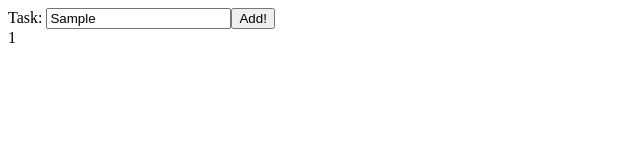
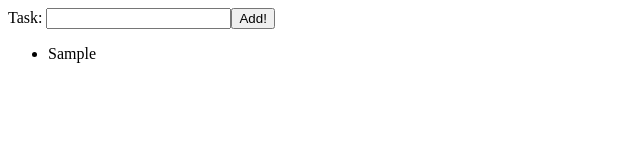
Before and after one commit to crespire/js-task-app, a React (Create React App) app: page / in a window 1280 px wide. Both pictures are taken after typing "Sample" into the empty fields and a click on the input "Add!". Shown: the top 160 px of the page, without its empty margins (0-640 px from the left). Built offline with nearby package versions, Linux system fonts and the light colour scheme.

Commit message:
Add id to tasks

```diff
--- a/package.json
+++ b/package.json
@@ -9,6 +9,7 @@
     "react": "^18.2.0",
     "react-dom": "^18.2.0",
     "react-scripts": "5.0.1",
+    "uniqid": "^5.4.0",
     "web-vitals": "^2.1.4"
   },
   "scripts": {
--- a/src/App.js
+++ b/src/App.js
@@ -1,5 +1,6 @@
 import React, { Component } from 'react';
 import Overview from './components/Overview';
+import uniqid from 'uniqid';
 
 class App extends Component {
   constructor(props) {
@@ -15,14 +16,22 @@ class App extends Component {
   }
 
   handleChange(event) {
-    this.setState({new_task: event.target.value});
+    this.setState({
+      new_task: {
+        text: event.target.value,
+        id: this.state.taskList.id,
+      }
+    });
   }
 
   handleSubmit(event) {
     event.preventDefault();
     this.setState({
-      taskList: this.state.taskList.push(this.state.task),
-      new_task: { text: '' },
+      taskList: this.state.taskList.concat(this.state.new_task),
+      new_task: {
+        text: '',
+        id: uniqid()
+      },
     })
   }
 
@@ -33,10 +42,10 @@ class App extends Component {
       <div className="App">
         <form onSubmit={this.handleSubmit}>
           <label htmlFor='new-task'>Task: </label>
-          <input type="text" id='new-task' />
+          <input type="text" id='new-task' value={new_task.text} onChange={this.handleChange} />
           <input type='submit' value='Add!' />
         </form>
-        <Overview taskList={this.state.taskList} />
+        <Overview taskList={taskList} />
       </div>
     );
   }
--- a/src/components/Overview.js
+++ b/src/components/Overview.js
@@ -6,9 +6,15 @@ class Overview extends Component {
   }
 
   render() {
+    const { taskList } = this.props;
+
     return (
       <div>
-        {this.props.taskList}
+        <ul>
+          {taskList.map((task) => {
+            return <li key={task.id}>{task.text}</li>;
+          })}
+        </ul>
       </div>
     );
   }
```
Also changed, not shown: 1 other file (tests, documents, lock files or other folders).
